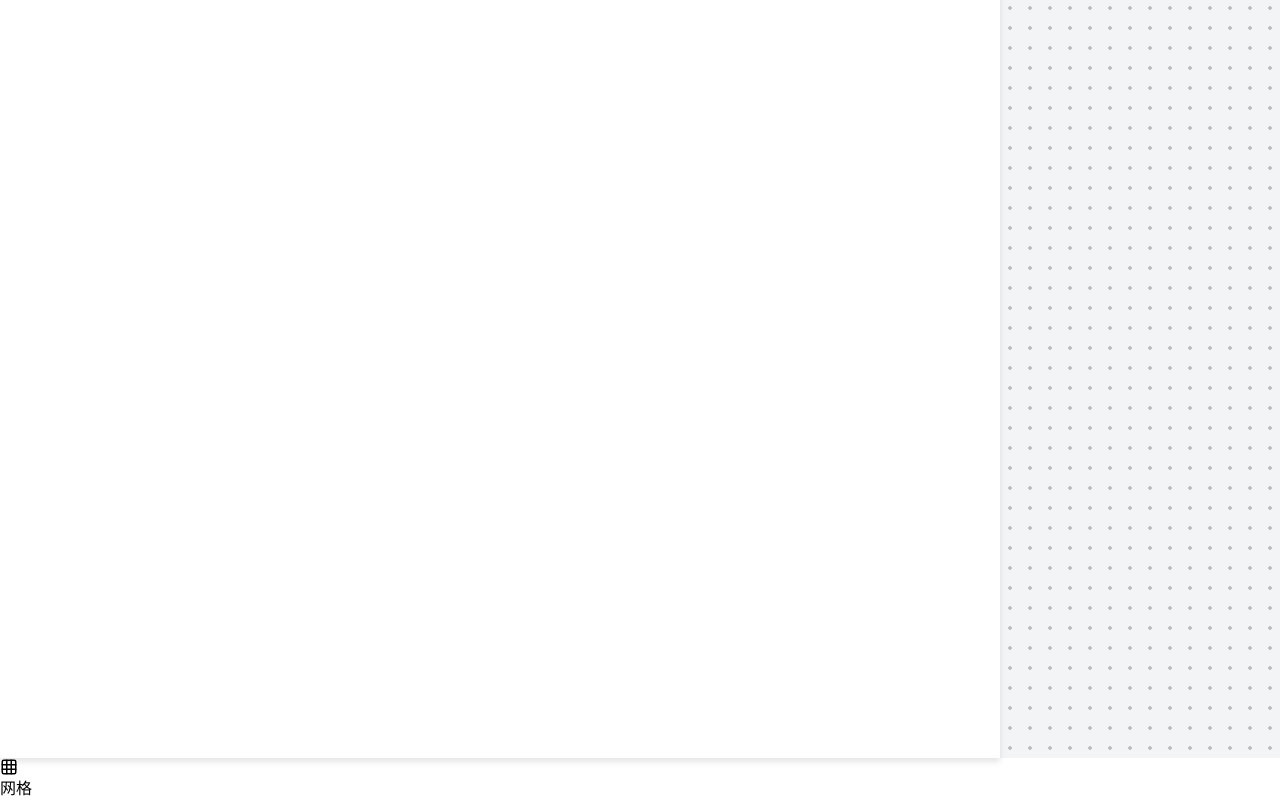
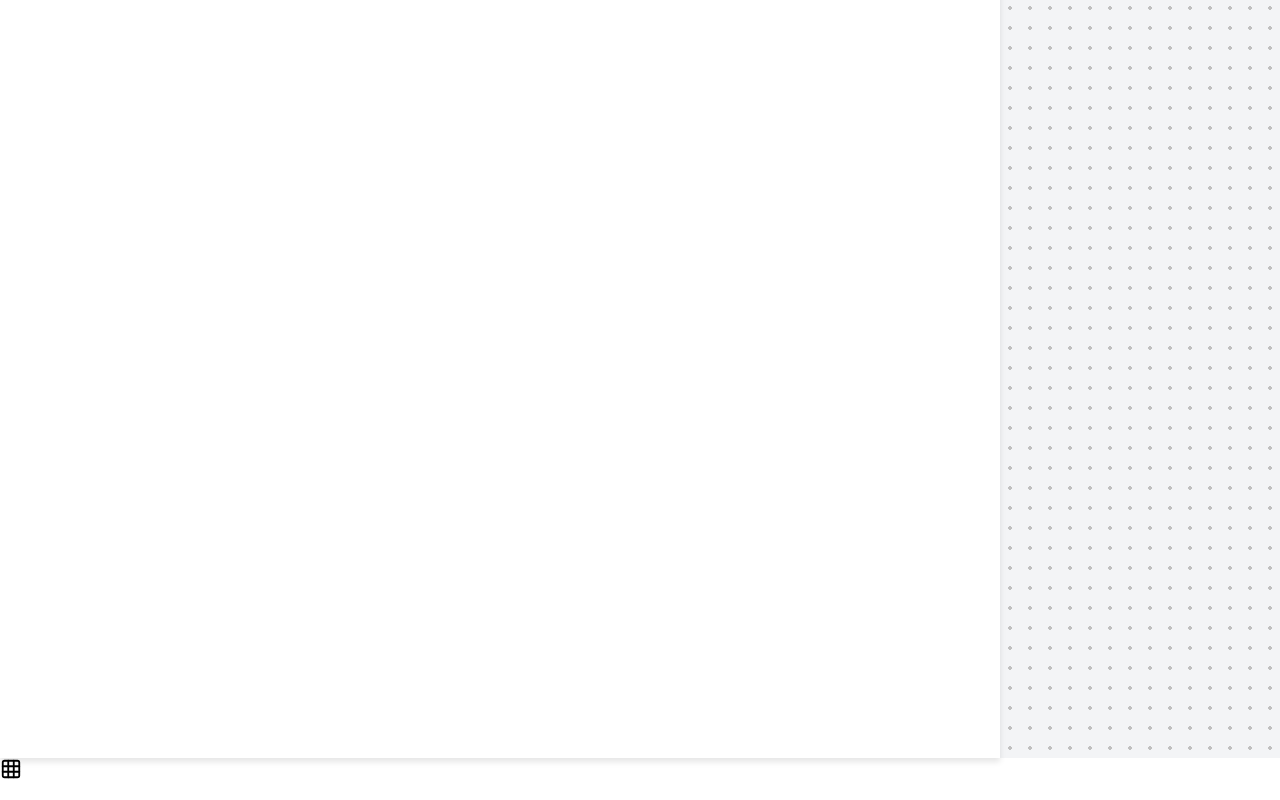
Before and after one commit to LYSteven-16/CodeMyPage, a React (Vite) app: page / in a window 1280 px wide. Shown: the part 1337-2137 px from the top of the page. Built offline with nearby package versions, Linux system fonts and the light colour scheme.

Commit message:
Make grid settings button round

```diff
--- a/src/App.tsx
+++ b/src/App.tsx
@@ -423,13 +423,13 @@ function App() {
         )}
 
         <div className="fixed bottom-6 right-6 z-50">
-          <div
-            className="flex items-center gap-2 px-3 py-2 bg-white rounded-full shadow-lg border cursor-pointer"
+          <button
+            className="w-12 h-12 flex items-center justify-center bg-white rounded-full shadow-lg border cursor-pointer hover:bg-gray-50"
             onClick={() => setShowGridSettings(!showGridSettings)}
+            title="画布设置"
           >
-            <Grid3X3 size={18} />
-            <span className="text-sm">网格</span>
-          </div>
+            <Grid3X3 size={22} />
+          </button>
           {showGridSettings && (
             <div className="absolute bottom-full mb-2 right-0 bg-white rounded-xl shadow-lg border p-4 w-72" onClick={(e) => e.stopPropagation()}>
               <div className="space-y-3">
```
